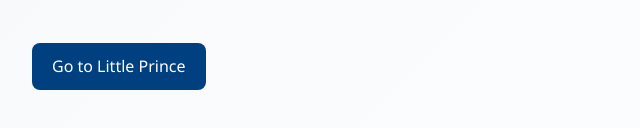
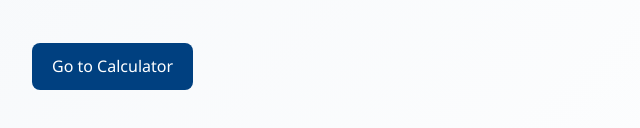
Before and after one commit to DaiyanaBrooks/daiyanabrooks.github.io, a plain HTML site: page index.html in a window 1280 px wide. Shown: the part 1175-1303 px from the top of the page, 108-748 px from the left. Drawn offline with Linux system fonts and the light colour scheme.

Commit message:
Update index.html

```diff
--- a/index.html
+++ b/index.html
@@ -211,7 +211,7 @@
     <!-- Link to introduction page -->
     <p><a href="introduction.html">Go to Introduction Page</a></p>
     <p><a href="little_prince.html">Go to Little Prince</a></p>
-    <p><a href="calculator.html">Go to Little Prince</a></p>
+    <p><a href="calculator.html">Go to Calculator </a></p>
 </div>
 
 <!-- === Slideshow Rotation === -->
```
